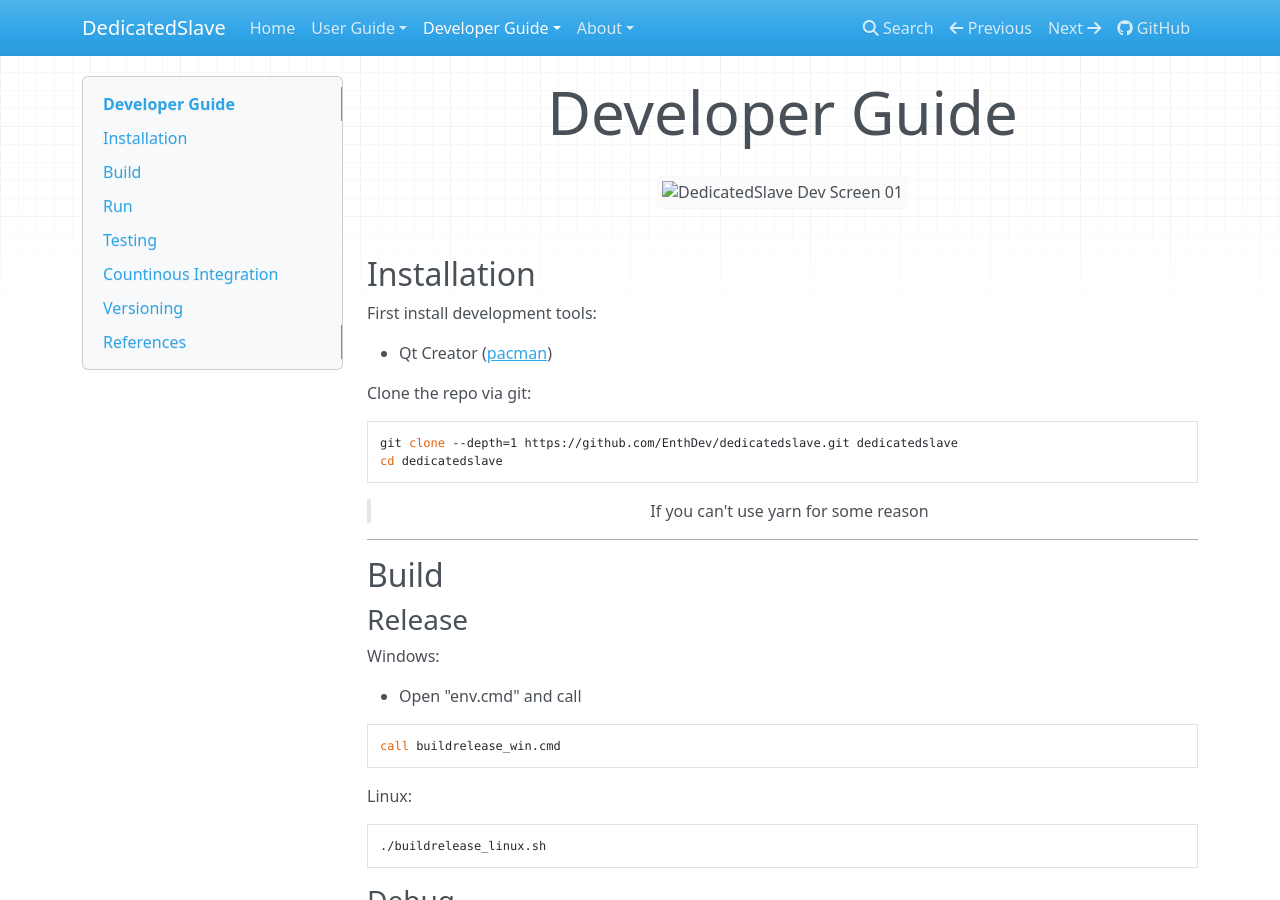
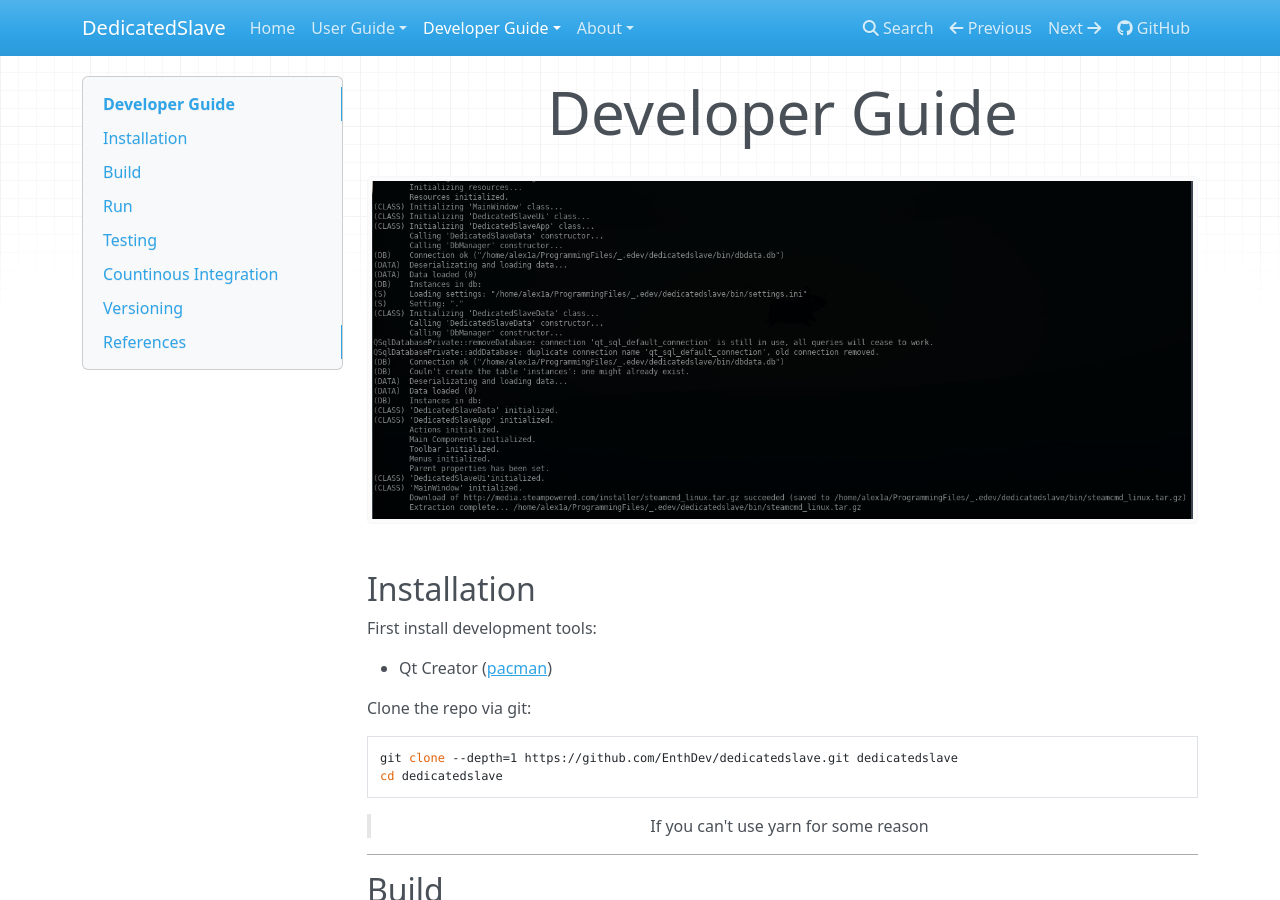
Before and after one commit to aurorafossorg/dedicatedslave-archive, an MkDocs documentation site: the page built from docs/developer-guide/development.md, in a window 1280 px wide and 900 px high. Built offline with MkDocs 1.6.1, drawn with Linux system fonts in a browser that asks for light colours; nearby versions of some CDN libraries; old or Windows-style settings are respelled for this version of MkDocs.

Commit message:
Script Deploy - 2018-06-14 01:10:30

```diff
--- a/docs/developer-guide/development.md
+++ b/docs/developer-guide/development.md
@@ -1,6 +1,6 @@
 # Developer Guide
 
-![DedicatedSlave Dev Screen 01](img/devscreen_01.png)
+![DedicatedSlave Dev Screen 01](../img/devscreen_01.png)
 
 ## Installation
 
```
